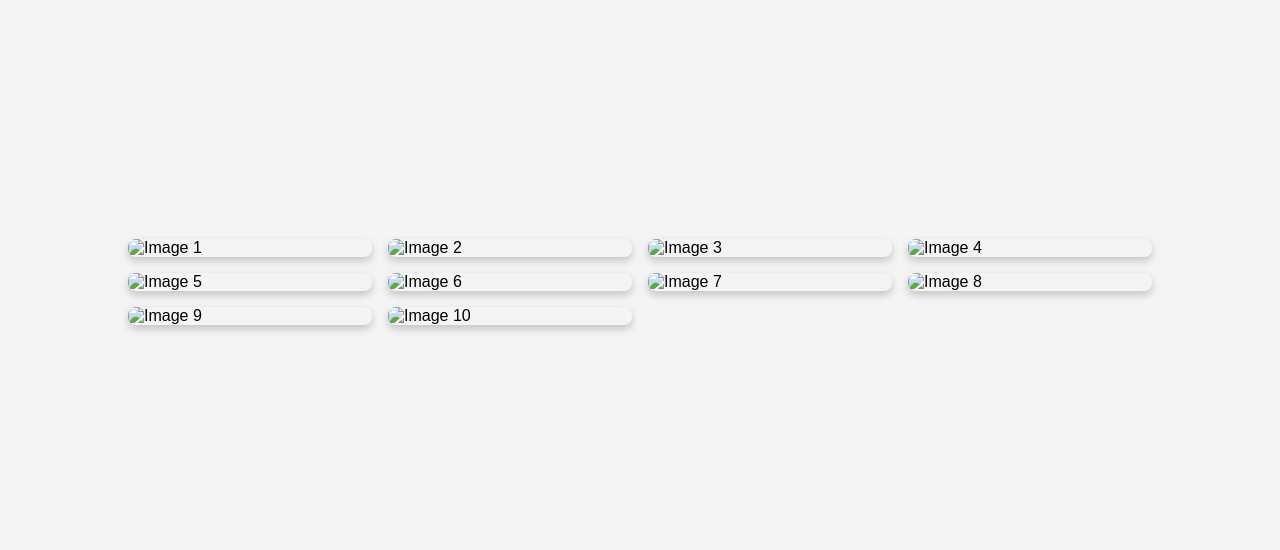
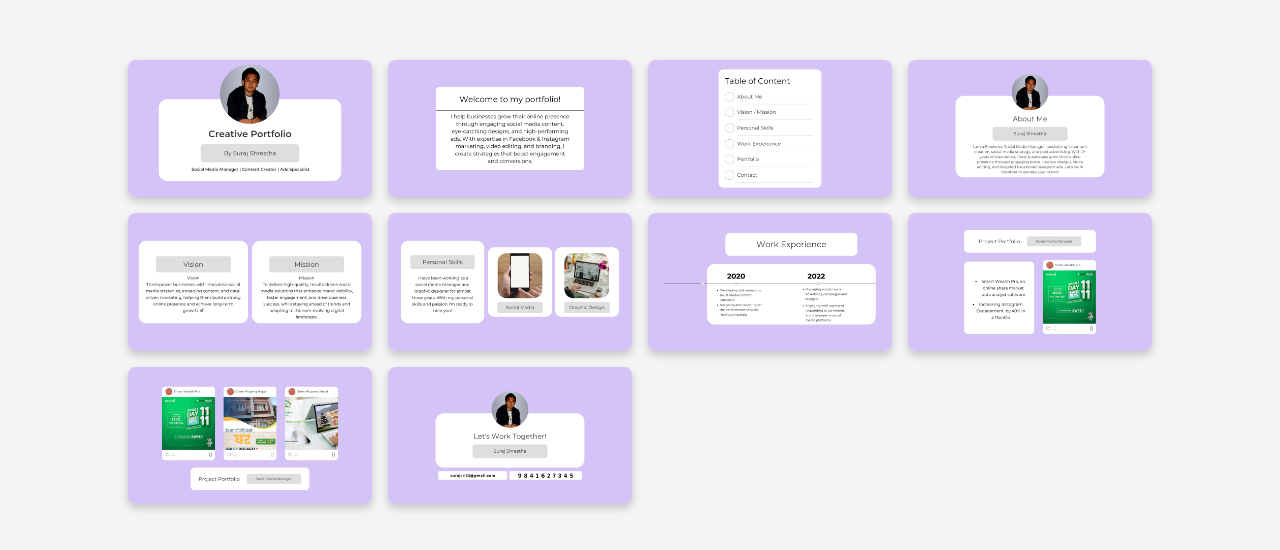
Before and after one commit to Surajsri5/portfolio, a plain HTML site: page portfolio.html in a window 1280 px wide. Shown: the part 118-668 px from the top of the page. Drawn offline with Linux system fonts and the light colour scheme.

Commit message:
Update portfolio.html

```diff
--- a/portfolio.html
+++ b/portfolio.html
@@ -36,16 +36,16 @@
 <body>
 
     <div class="gallery">
-        <img src="./Images/portfolio/1.png" alt="Image 1">
-        <img src="./Images/portfolio/2.png" alt="Image 2">
-        <img src="./Images/portfolio/3.png" alt="Image 3">
-        <img src="./Images/portfolio/4.png" alt="Image 4">
-        <img src="./Images/portfolio/5.png" alt="Image 5">
-        <img src="./Images/portfolio/6.png" alt="Image 6">
-        <img src="./Images/portfolio/7.png" alt="Image 7">
-        <img src="./Images/portfolio/8.png" alt="Image 8">
-        <img src="./Images/portfolio/9.png" alt="Image 9">
-        <img src="./Images/portfolio/10.png" alt="Image 10">
+        <img src="./portfolio/1.png" alt="Image 1">
+        <img src="./portfolio/2.png" alt="Image 2">
+        <img src="./portfolio/3.png" alt="Image 3">
+        <img src="./portfolio/4.png" alt="Image 4">
+        <img src="./portfolio/5.png" alt="Image 5">
+        <img src="./portfolio/6.png" alt="Image 6">
+        <img src="./portfolio/7.png" alt="Image 7">
+        <img src="./portfolio/8.png" alt="Image 8">
+        <img src="./portfolio/9.png" alt="Image 9">
+        <img src="./portfolio/10.png" alt="Image 10">
     </div>
 
 </body>
```
